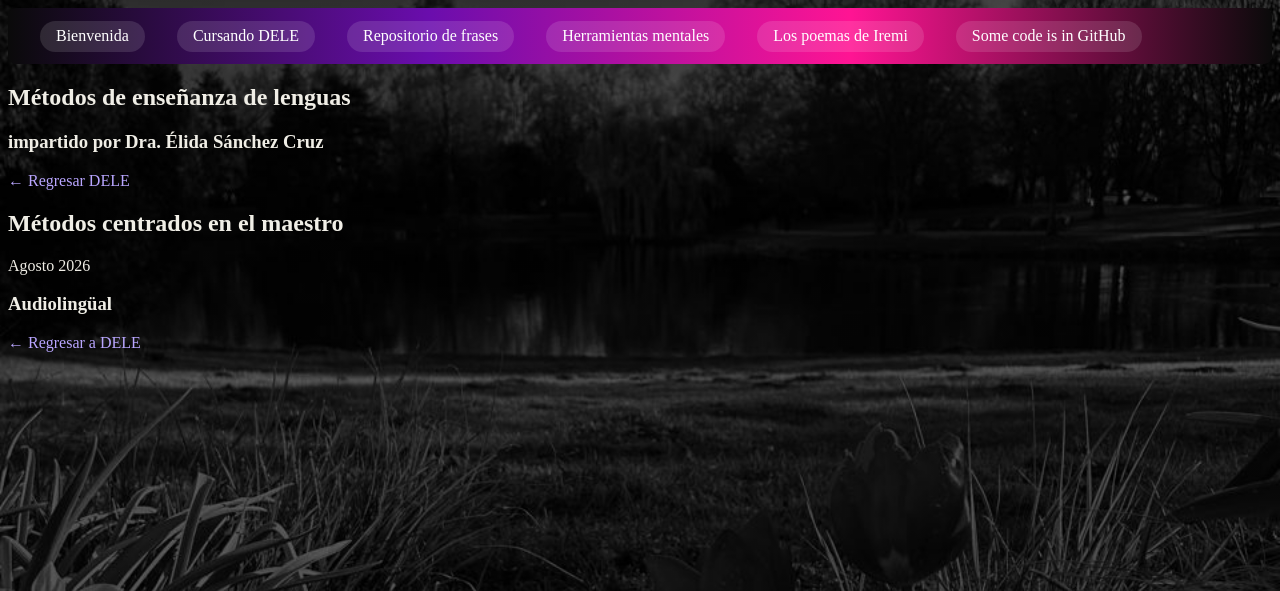
After one commit to Elinada/my_web, a Flask app: template templates/mod3.html in a window 1280 px wide. The commit adds this page. Shown: the top 591 px of the page. Run offline with Flask 3, Linux system fonts and the light colour scheme; the template is opened without the code that fills it, so the values that code supplies are empty.

Commit message:
espanol2.2

```diff
--- a/templates/espanol.html
+++ b/templates/espanol.html
@@ -9,7 +9,7 @@
     <ul>
       <li><a href="/mod1">Módulo 1: El español por el mundo</a></li>
       <li><a href="/mod2">Módulo 2: Aspectos gramaticales</a></li>
-      <li><a href="/mod2">Módulo 3: Métodos de enseñanza de lenguas</a></li>
+      <li><a href="/mod3">Módulo 3: Métodos de enseñanza de lenguas</a></li>
     </ul>
   </nav>
   {% endblock %}
--- /dev/null
+++ b/templates/mod3.html
@@ -0,0 +1,24 @@
+{% extends "base.html" %}
+{% block title %}gramática{% endblock %}
+{% block content %}
+
+
+<div class="essays-container">
+        <h2>Métodos de enseñanza de lenguas</h2>
+        <h3> impartido por Dra. Élida Sánchez Cruz </h3>
+        <a class="back-link" href="{{ url_for('espanol') }}">&larr; Regresar DELE</a>
+
+</div>
+
+<div class="essay">
+  <h2> Métodos centrados en el maestro  </h2>
+  <div class="date">Agosto 2026</div>
+    <h3> Audiolingüal
+    </h3>
+</div>
+
+
+<a class="back-link" href="{{ url_for('espanol') }}">&larr; Regresar a DELE</a>
+
+
+{% endblock %}
```
Also changed, not shown: templates/mod2.html (+9 -7 lines).
